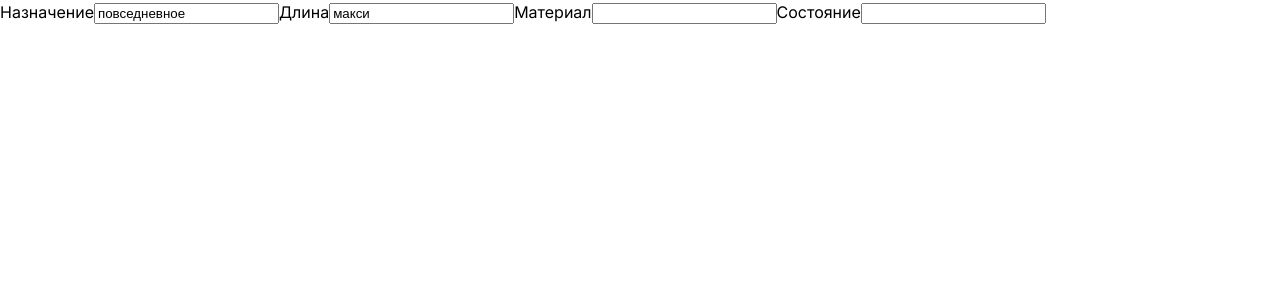
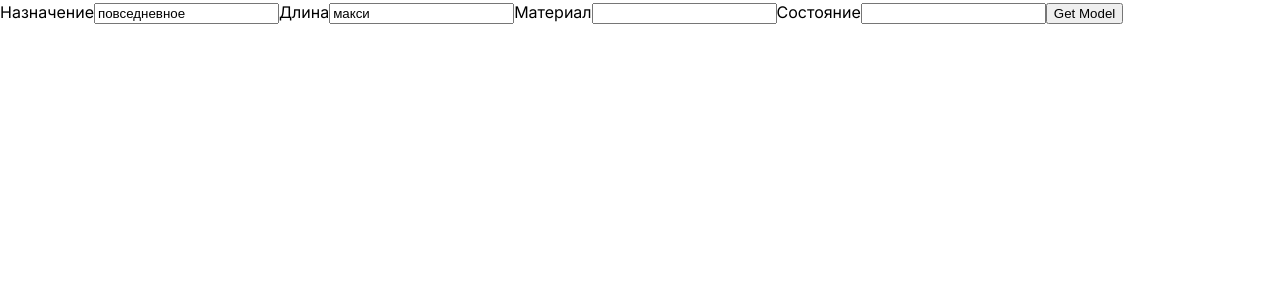
Before and after one commit to Friday-13/selsup-test-task, a React (Vite) app: page / in a window 1280 px wide. Shown: the top 300 px of the page. Built offline with nearby package versions, Linux system fonts and the light colour scheme.

Commit message:
feat: implement model updating

```diff
--- a/src/param-editor.tsx
+++ b/src/param-editor.tsx
@@ -30,11 +30,23 @@ interface State {
 }
 
 export class ParamEditor extends Component<Props, State> {
+  public getModel(): Model {
+    return this.state.model;
+  }
+
   constructor(props: Props) {
     super(props);
     this.state = {
       model: this.props.model,
     };
+  }
+
+  private handleChange(e: ChangeEvent<HTMLInputElement, HTMLInputElement>) {
+    const param = this.state.model.paramValues.find(
+      (value) => value.paramId.toString() === e.target.id,
+    );
+    if (!param) return;
+    param.value = e.target.value;
   }
 
   private getDefaultValue(id: number) {
@@ -53,6 +65,7 @@ export class ParamEditor extends Component<Props, State> {
               <label htmlFor={`${param.id}`}>{param.name}</label>
               <input
                 id={`${param.id}`}
+                onChange={(e) => this.handleChange(e)}
                 type="text"
                 defaultValue={this.getDefaultValue(param.id)}
                 name={param.name}
@@ -60,6 +73,15 @@ export class ParamEditor extends Component<Props, State> {
             </>
           );
         })}
+
+        <button
+          onClick={() => {
+            const result = this.getModel();
+            console.log(result.paramValues);
+          }}
+        >
+          Get Model
+        </button>
       </section>
     );
   }
```
